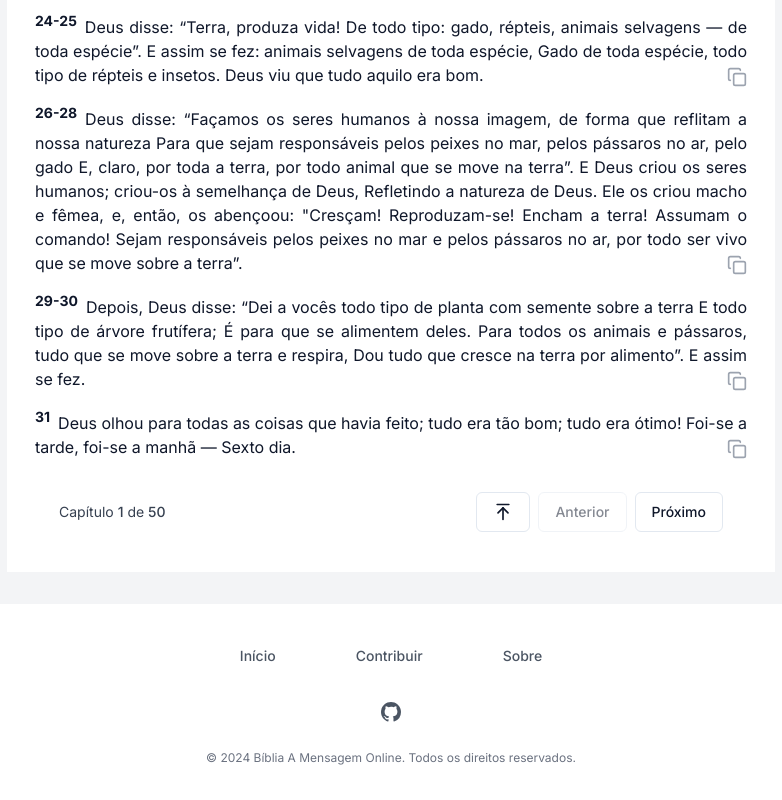
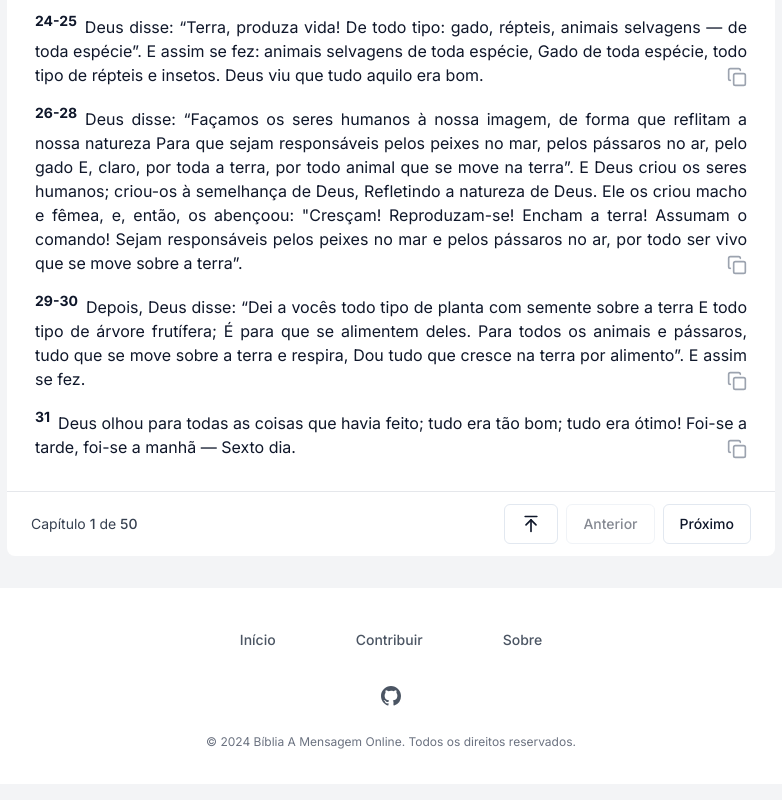
Before and after one commit to kevinkirsten/biblia-a-mensagem, a Next.js app: page /genesis/1 in a window 1280 px wide. Shown: the part 1070-1870 px from the top of the page, without its empty margins (249-1031 px from the left). Built offline with nearby package versions, Linux system fonts and the light colour scheme; no server answers.

Commit message:
fix navigation position on page

```diff
--- a/src/components/Verses/index.tsx
+++ b/src/components/Verses/index.tsx
@@ -44,13 +44,13 @@ export default function Verses({
             isCopied={copiedVerse === verse.number}
           />
         ))}
-        <BottomVerseNavigation
-          book={book}
-          chapter={chapter}
-          nextBookExists={nextBookExists}
-          previousBookExists={previousBookExists}
-        />
       </article>
+      <BottomVerseNavigation
+        book={book}
+        chapter={chapter}
+        nextBookExists={nextBookExists}
+        previousBookExists={previousBookExists}
+      />
     </>
   );
 }
```
